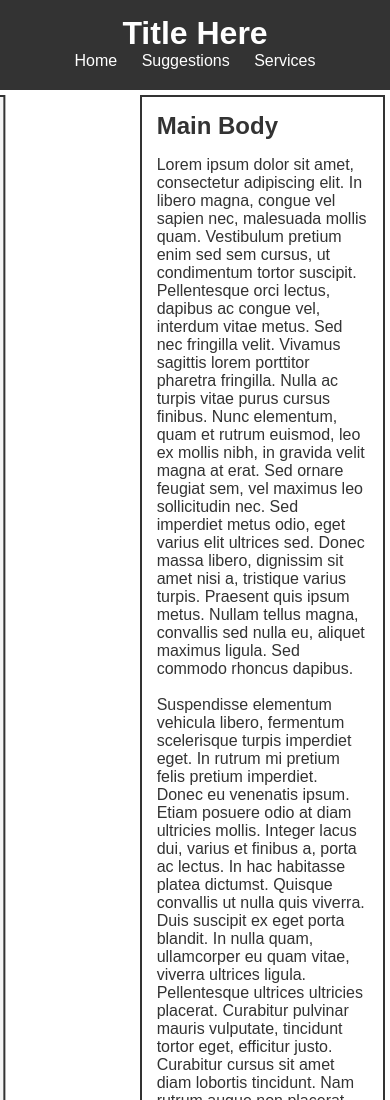
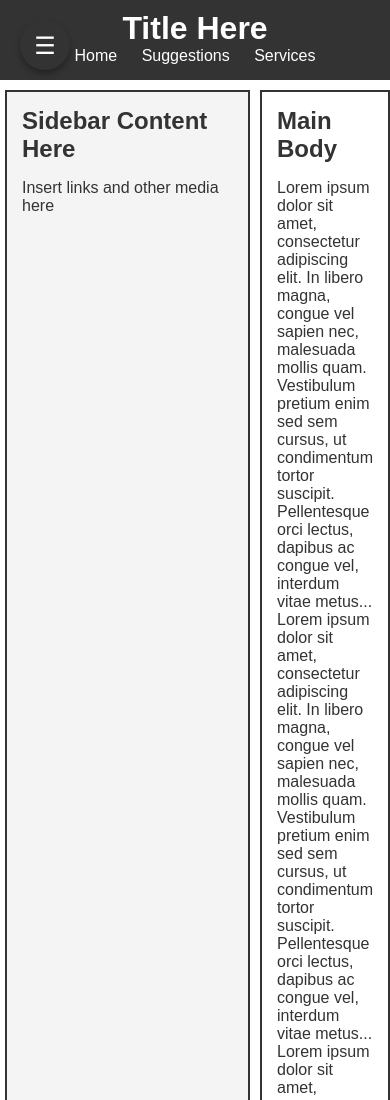
Before and after one commit to cmafn1217/CS222_Final_Course_Proj, a plain HTML site: page index.html in a window 390 px wide. Shown: the top 1100 px of the page. Drawn offline with Linux system fonts and the light colour scheme.

Commit message:
Fixed JavaScript

```diff
--- a/CSS/layout.css
+++ b/CSS/layout.css
@@ -1,15 +1,16 @@
 body {
-    margin: 5px;
+    margin: 0;
 }
+
 .container {
     display: grid;
     grid-template-rows: auto 1fr auto;
-    grid-template-columns: 1fr 3fr;
+    grid-template-columns: 250px 1fr; /* Sidebar (250px) + Content */
     grid-template-areas:
         "sidebar content";
     gap: 10px;
+    min-height: calc(100vh - 60px);
     padding-top: 90px;
-    min-height: calc(100vh - 60px);
 }
 
 header {
@@ -20,10 +21,13 @@ header {
     right: 0;
     height: 60px;
     z-index: 1;
+    background-color: #333;
+    color: white;
+    padding: 10px;
 }
 
-.sidebar, .content {
-    padding-top: 80px;
+.container.sidebar-hidden {
+    grid-template-columns: 0 1fr; /* Sidebar collapses (0px) + Content expands */
 }
 
 .sidebar {
@@ -31,26 +35,21 @@ header {
     background-color: #f4f4f4;
     padding: 15px;
     border: 2px solid #333;
-    transition: transform 0.3s ease-in-out;
-    position: relative;
+    transition: transform 0.3s ease-in-out, width 0.3s ease-in-out;
+    margin-left: 5px;
 }
 
 .sidebar.hidden {
     transform: translateX(-100%);
-    position: absolute;
-    top: 80px;
-    left: 0;
-    height: calc(100vh - 80px);
-    width: 250px;
-    z-index: 10;
-    background-color: #f4f4f4;
-    box-shadow: 2px 0 5px rgba(0, 0, 0, 0.2);
+    width: 0;
+    overflow: hidden;
 }
 
 .content {
     grid-area: content;
     padding: 15px;
     border: 2px solid #333;
+    margin-right: 15px;
 }
 
 footer {
@@ -61,28 +60,36 @@ footer {
     padding: 10px;
 }
 
-@media (max-width: 768px) {
-    .main-container {
-        grid-template-columns: 1fr;;
-    }
+.toggle-sidebar {
+    display: none;
+}
 
-    .sidebar {
-        transform: translateX(-100%);
-    }
+.toggle-sidebar {
+    display: block;
+    position: fixed;
+    top: 20px;
+    left: 20px;
+    z-index: 1000;
+    font-size: 24px;
+    background: #333;
+    color: white;
+    border: none;
+    border-radius: 50%;
+    width: 50px;
+    height: 50px;
+    cursor: pointer;
+    text-align: center;
+    line-height: 50px;
+    box-shadow: 0 4px 6px rgba(0, 0, 0, 0.3);
+}
 
+@media (min-width: 769px) {
     .toggle-sidebar {
-        display: block;
-        position: absolute;
-        top: 20px;
-        right: 20px;
-        z-index: 20;
-        background: none;
-        border: none;
-        font-size: 24px;
-        cursor: pointer;
+        display: none;
     }
 }
 
-.toggle-sidebar {
-    display: none;
+.sidebar.hidden {
+    transform: translateX(-100%);
+    transition: transform 0.3s ease-in-out;
 }
--- a/JS Code/animations.js
+++ /dev/null
@@ -1,8 +0,0 @@
-document.addEventListener("DOMContentLoaded", () => {
-    const toggleButton = document.querySelector(".toggle-sidebar");
-    const sidebar = document.querySelector(".sidebar");
-
-    toggleButton.addEventListener("click", () => {
-        sidebar.classList.toggle("hidden");
-    });
-});
--- /dev/null
+++ b/JS Code/sidebar.js
@@ -0,0 +1,8 @@
+const toggleButton = document.querySelector(".toggle-sidebar");
+const sidebar = document.querySelector(".sidebar");
+const container = document.querySelector(".container");
+
+toggleButton.addEventListener("click", () => {
+    sidebar.classList.toggle("hidden");
+    container.classList.toggle("sidebar-hidden");
+});
--- a/index.html
+++ b/index.html
@@ -16,74 +16,53 @@
             <a href="index.html">Home</a>
             <a href="suggestions.html">Suggestions</a>
             <a href="services.html">Services</a>
-            <!-- Add image here  -->
         </nav>
-        <button class="toggle-sidebar" aria-label="Toggle Sidebar">&#9776</button>
     </header>
+
     <main class="container">
         <div class="sidebar">
             <h2>Sidebar Content Here</h2>
             <p>Insert links and other media here</p>
-            <!-- Images and links -->
         </div>
+
         <div class="content">
             <h2>Main Body</h2>
             <p>Lorem ipsum dolor sit amet, consectetur adipiscing elit. In libero magna, congue vel sapien nec,
-                malesuada
-                mollis quam. Vestibulum pretium enim sed sem cursus, ut condimentum tortor suscipit. Pellentesque orci
-                lectus, dapibus ac congue vel, interdum vitae metus. Sed nec fringilla velit. Vivamus sagittis lorem
-                porttitor pharetra fringilla. Nulla ac turpis vitae purus cursus finibus. Nunc elementum, quam et rutrum
-                euismod, leo ex mollis nibh, in gravida velit magna at erat. Sed ornare feugiat sem, vel maximus leo
-                sollicitudin nec. Sed imperdiet metus odio, eget varius elit ultrices sed. Donec massa libero, dignissim
-                sit
-                amet nisi a, tristique varius turpis. Praesent quis ipsum metus. Nullam tellus magna, convallis sed
-                nulla
-                eu, aliquet maximus ligula. Sed commodo rhoncus dapibus.<br><br>
-
-                Suspendisse elementum vehicula libero, fermentum scelerisque turpis imperdiet eget. In rutrum mi pretium
-                felis pretium imperdiet. Donec eu venenatis ipsum. Etiam posuere odio at diam ultricies mollis. Integer
-                lacus dui, varius et finibus a, porta ac lectus. In hac habitasse platea dictumst. Quisque convallis ut
-                nulla quis viverra. Duis suscipit ex eget porta blandit. In nulla quam, ullamcorper eu quam vitae,
-                viverra
-                ultrices ligula. Pellentesque ultrices ultricies placerat. Curabitur pulvinar mauris vulputate,
-                tincidunt
-                tortor eget, efficitur justo. Curabitur cursus sit amet diam lobortis tincidunt. Nam rutrum augue non
-                placerat pharetra. Nulla convallis nisi bibendum odio feugiat tincidunt. Donec id sapien bibendum quam
-                congue elementum.<br><br>
-
-                Aliquam sit amet augue sit amet libero tristique consequat. Vestibulum eu felis accumsan, pharetra metus
-                a,
-                rhoncus sapien. Nullam maximus aliquam facilisis. Duis egestas sodales magna at luctus. Donec quis
-                lectus
-                euismod, sodales leo vitae, porta mi. Donec tempor velit sed nisl pretium pulvinar. Suspendisse pharetra
-                ac
-                eros ut volutpat. Praesent sed dui magna. Donec molestie felis dui, vel ullamcorper lorem commodo quis.
-                Donec aliquet felis et semper facilisis.<br><br>
-
-                Nam vehicula, dolor at aliquam tincidunt, arcu orci pellentesque ligula, sit amet dignissim dui turpis a
-                eros. Nulla facilisi. Curabitur iaculis nibh erat, non efficitur odio finibus eget. Nunc eu accumsan
-                dolor.
-                Suspendisse tempus aliquet neque, sit amet imperdiet risus pulvinar in. Aenean facilisis vel tellus quis
-                aliquet. Aenean accumsan aliquam enim suscipit rhoncus.<br><br>
-
-                Vestibulum aliquet fermentum pulvinar. Aliquam cursus sollicitudin ipsum, quis vestibulum ligula
-                efficitur
-                feugiat. Sed eu lectus ante. Integer cursus, nisi et pharetra ultricies, est lectus finibus leo, ac
-                dapibus
-                nunc libero eu arcu. Duis congue nulla a bibendum mollis. Suspendisse elementum suscipit fermentum.
-                Phasellus fringilla nibh at nulla elementum malesuada. Aenean vitae magna consectetur, tristique est
-                vitae,
-                congue dolor. In volutpat ligula ac luctus euismod. Ut a tempor odio, eget egestas eros.</p>
-            <!-- Goal of the site, benefits, and resources.
-         References and all that -->
+                malesuada mollis quam. Vestibulum pretium enim sed sem cursus, ut condimentum tortor suscipit.
+                Pellentesque orci lectus, dapibus ac congue vel, interdum vitae metus...
+                Lorem ipsum dolor sit amet, consectetur adipiscing elit. In libero magna, congue vel sapien nec,
+                malesuada mollis quam. Vestibulum pretium enim sed sem cursus, ut condimentum tortor suscipit.
+                Pellentesque orci lectus, dapibus ac congue vel, interdum vitae metus...
+                Lorem ipsum dolor sit amet, consectetur adipiscing elit. In libero magna, congue vel sapien nec,
+                malesuada mollis quam. Vestibulum pretium enim sed sem cursus, ut condimentum tortor suscipit.
+                Pellentesque orci lectus, dapibus ac congue vel, interdum vitae metus...
+                Lorem ipsum dolor sit amet, consectetur adipiscing elit. In libero magna, congue vel sapien nec,
+                malesuada mollis quam. Vestibulum pretium enim sed sem cursus, ut condimentum tortor suscipit.
+                Pellentesque orci lectus, dapibus ac congue vel, interdum vitae metus...
+                Lorem ipsum dolor sit amet, consectetur adipiscing elit. In libero magna, congue vel sapien nec,
+                malesuada mollis quam. Vestibulum pretium enim sed sem cursus, ut condimentum tortor suscipit.
+                Pellentesque orci lectus, dapibus ac congue vel, interdum vitae metus...
+                Lorem ipsum dolor sit amet, consectetur adipiscing elit. In libero magna, congue vel sapien nec,
+                malesuada mollis quam. Vestibulum pretium enim sed sem cursus, ut condimentum tortor suscipit.
+                Pellentesque orci lectus, dapibus ac congue vel, interdum vitae metus...
+                Lorem ipsum dolor sit amet, consectetur adipiscing elit. In libero magna, congue vel sapien nec,
+                malesuada mollis quam. Vestibulum pretium enim sed sem cursus, ut condimentum tortor suscipit.
+                Pellentesque orci lectus, dapibus ac congue vel, interdum vitae metus...
+                Lorem ipsum dolor sit amet, consectetur adipiscing elit. In libero magna, congue vel sapien nec,
+                malesuada mollis quam. Vestibulum pretium enim sed sem cursus, ut condimentum tortor suscipit.
+                Pellentesque orci lectus, dapibus ac congue vel, interdum vitae metus...
+            </p>
         </div>
     </main>
+
+    <button class="toggle-sidebar" aria-label="Toggle Sidebar">&#9776;</button>
+
     <footer>
         <p>&copy;2024 Chris' Website Footer</p>
-        <!-- Information like phone number, other sources, and
-         other helpful links. -->
     </footer>
-    <script src="JS Code/animations.js" defer></script>
+
+    <script src="JS Code/sidebar.js" defer></script>
+
 </body>
 
 </html>
```
Also changed, not shown: suggestions.html (+9 -5 lines).
